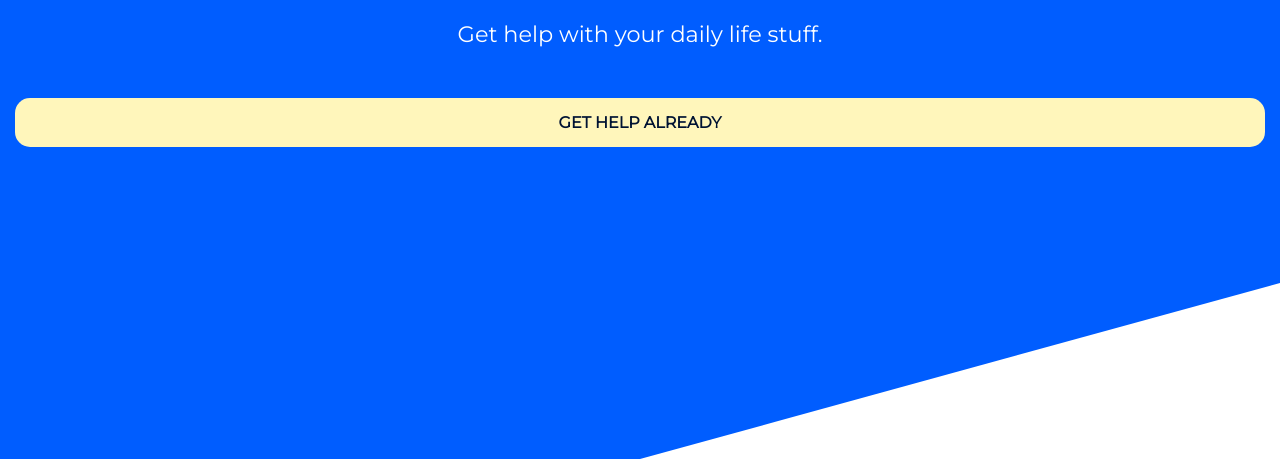
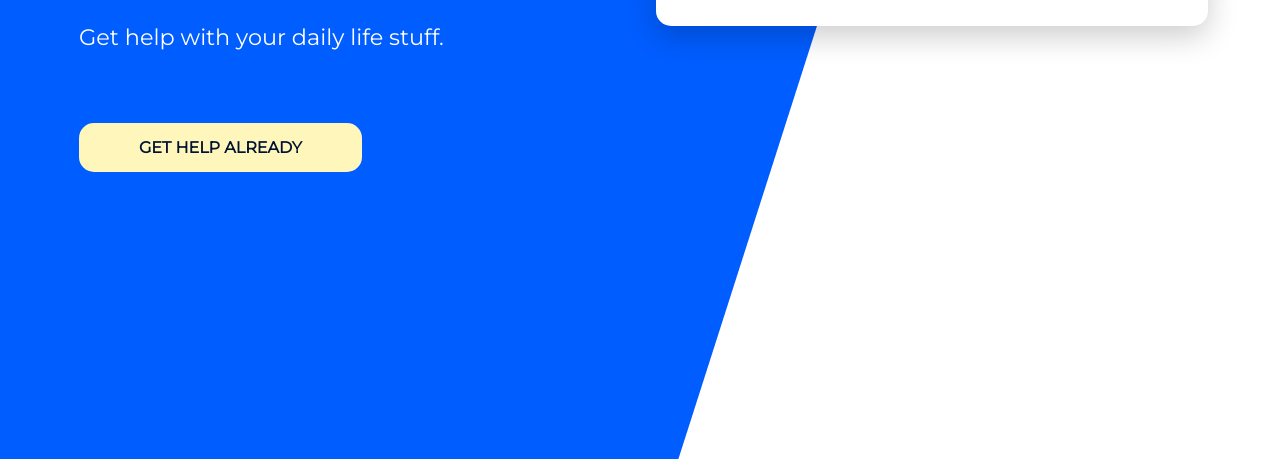
Before and after one commit to iwanni/Landing-Page-Sass, a plain HTML site: page index.html in a window 1280 px wide. Shown: the part 341-800 px from the top of the page. Drawn offline with Linux system fonts and the light colour scheme.

Commit message:
realease v1.0.0

```diff
--- a/css/main.scss
+++ b/css/main.scss
@@ -1,3 +1,7 @@
+$padding : 15px;
+$border : 15px;
+$desktop: 840px;
+
 $colors: (
     primary: #005dff,
     primary-light: lighten(#005dff, 40%),
@@ -9,8 +13,13 @@ $colors: (
     @return map-get($colors, $color-name);
 }
 
-$padding : 15px;
-$border : 15px;
+@mixin desktop {
+    @media (min-width: #{$desktop}) {
+        @content;
+    }
+}
+
+
 
 
 body, html {
@@ -28,6 +37,10 @@ body {
         height: 100%;
         position: absolute;
         z-index: -1;
+
+        @include desktop {
+            clip-path: polygon(0 0, 73% 0, 53% 100%, 0% 100%);
+        }
     }
 
     header a {
@@ -40,6 +53,12 @@ body {
 }
 
 main {
+    @include desktop {
+        display: grid;
+        grid-template-columns: 50% auto;
+        grid-template-areas: "primary card";
+    }
+
     section#card {
         background: #fff;
         padding: 20px;
@@ -47,6 +66,13 @@ main {
         border-radius: $border;
         box-shadow: 0 10px 30px rgba(0,0,0,.2);
         width: 80%;
+
+        @include desktop {
+            grid-area: card;
+            height: fit-content;
+            align-self: center;
+            margin: 1em;
+        }
 
         ul {
             list-style-type: none;
@@ -79,10 +105,22 @@ main {
         padding: $padding;
         text-align: center;
 
+        @include desktop {
+            grid-area: primary;
+            text-align: left;
+            margin: 4em 0 0 4em;
+        }
+
         h1 {
             font-size: 3em;
             margin-top: 10px;
             text-transform: uppercase;
+
+            @include desktop {
+                width: 30%;
+                font-size: 4em;
+                line-height: .9em;
+            }
         }
 
         p {
@@ -100,6 +138,11 @@ main {
             text-align: center;
             margin: 50px auto 0 auto;
             padding: $padding;
+
+            @include desktop {
+                display: inline-block;
+                padding: $padding $padding *4;
+            }
         }
     }
 }
--- a/index.html
+++ b/index.html
@@ -33,7 +33,7 @@
             </ul>
         </section>
         <section id="primary">
-            <h1>Your Personal Assistent</h1>
+            <h1>Your Personal Assistant</h1>
             <p>Get help with your daily life stuff.</p>
 
             <a href="#">Get help already</a>
```
Also changed, not shown: css/main.css, 1 other file.
